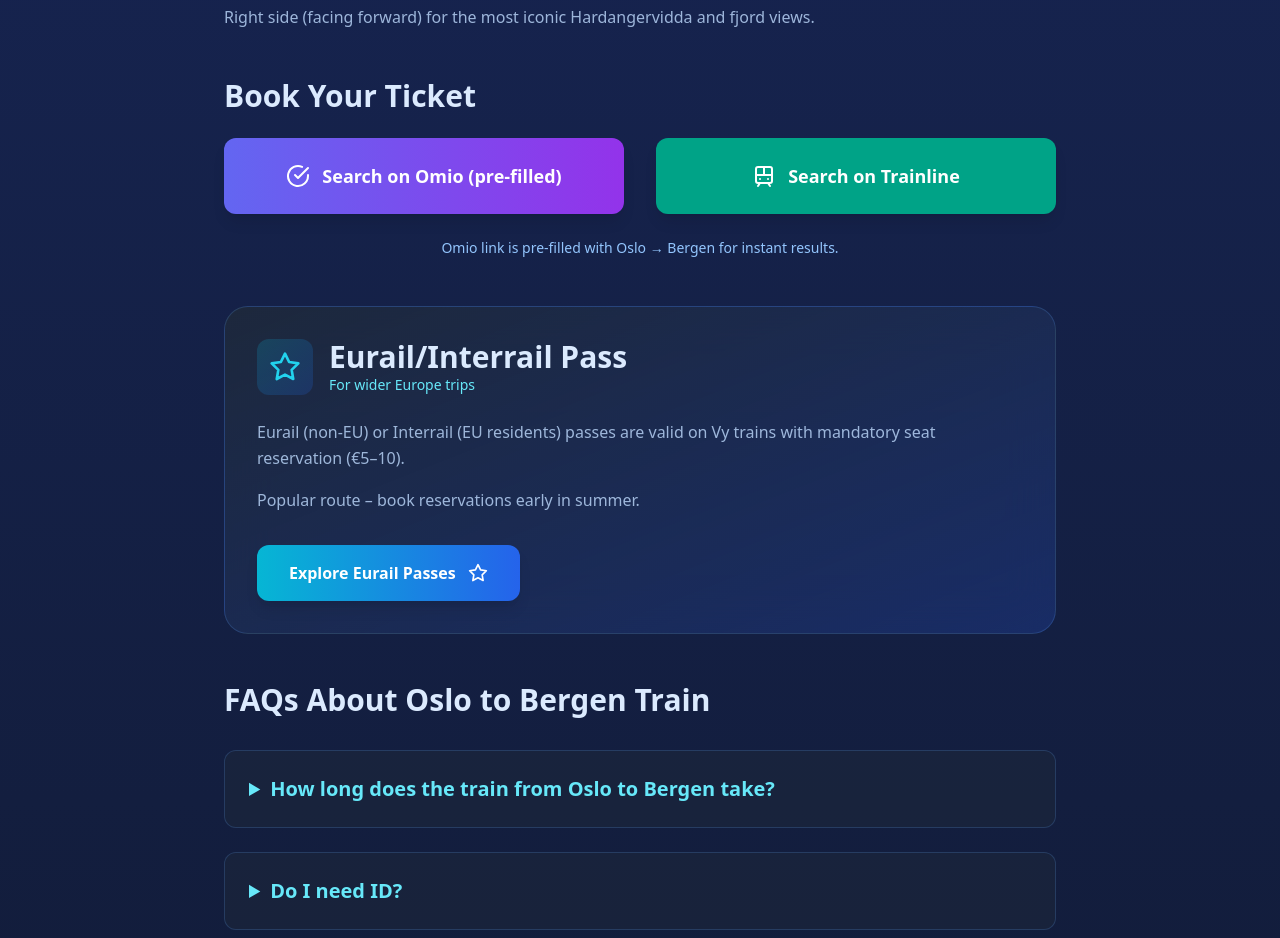
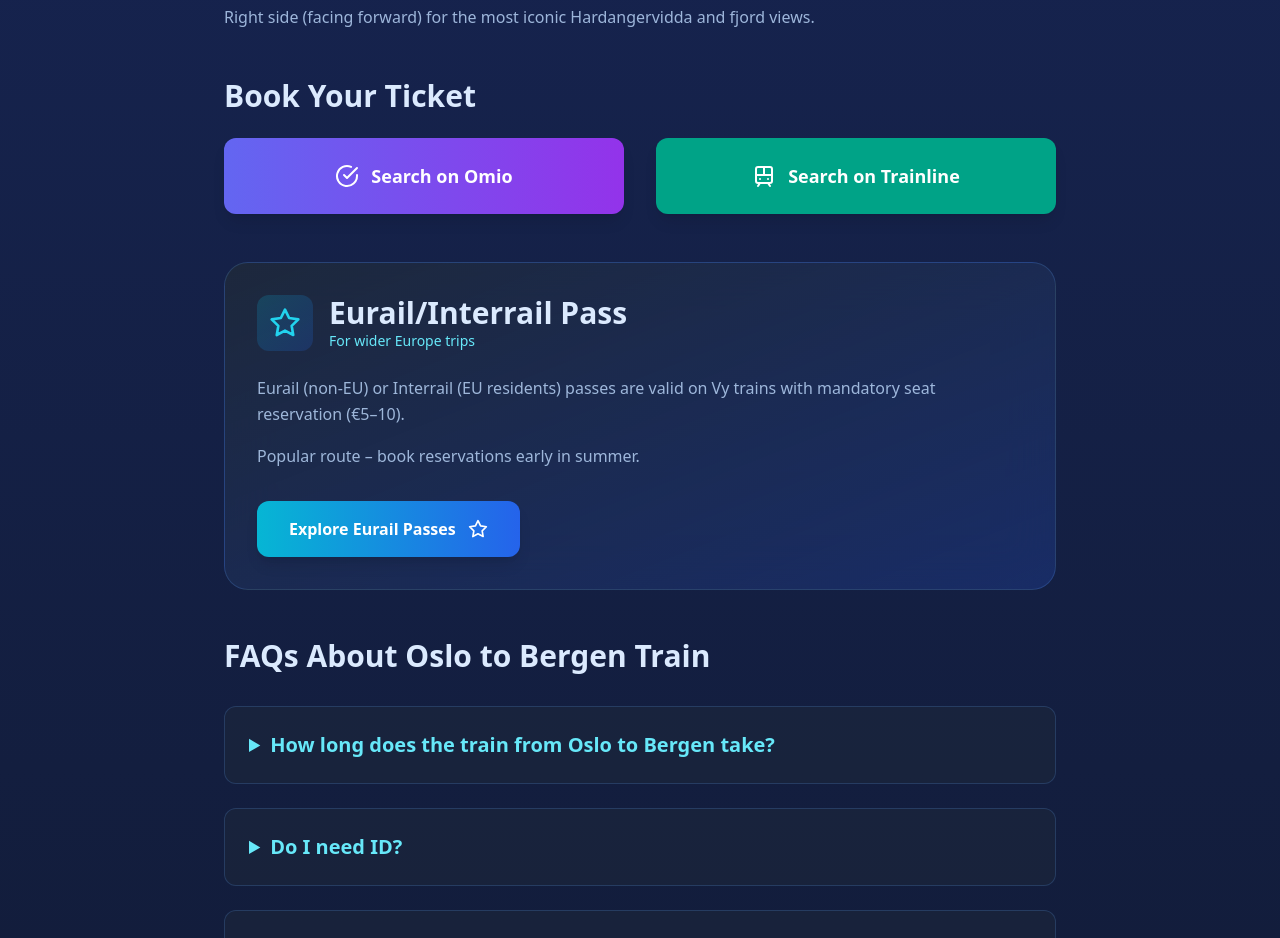
Before and after one commit to michaeljomahoney1985/get-me-there, a Next.js app: page /oslo-to-bergen in a window 1280 px wide. Shown: the part 2720-3658 px from the top of the page. Built offline with nearby package versions, Linux system fonts and the light colour scheme.

Commit message:
Update oslo-to-bergen.js

```diff
--- a/pages/oslo-to-bergen.js
+++ b/pages/oslo-to-bergen.js
@@ -1,5 +1,5 @@
 import React from 'react';
-import { Mountain, Train, CheckCircle, Star, Clock, MapPin } from 'lucide-react';
+import { Mountain, Train, CheckCircle, Star, Clock } from 'lucide-react';
 import Head from 'next/head';
 
 export default function OsloToBergen() {
@@ -260,18 +260,17 @@ export default function OsloToBergen() {
             </p>
           </section>
 
-          {/* Updated Book Your Ticket – pre-filled Omio + Trainline */}
           <section className="mb-12">
             <h2 className="text-3xl font-bold text-blue-100 mb-6">Book Your Ticket</h2>
             <div className="grid md:grid-cols-2 gap-8">
               <a
-                href="https://www.omio.com/search?from=Oslo&to=Bergen"
+                href="https://www.omio.com/"
                 target="_blank"
                 rel="nofollow noopener"
                 className="inline-flex items-center justify-center gap-3 px-8 py-6 bg-gradient-to-r from-indigo-500 to-purple-600 hover:from-indigo-400 hover:to-purple-500 rounded-xl font-semibold text-white shadow-lg transition-all duration-300 text-lg"
               >
                 <CheckCircle className="w-6 h-6" />
-                Search on Omio (pre-filled)
+                Search on Omio
               </a>
               <a
                 href="https://www.thetrainline.com/"
@@ -283,9 +282,6 @@ export default function OsloToBergen() {
                 Search on Trainline
               </a>
             </div>
-            <p className="text-blue-300 mt-6 text-center text-sm">
-              Omio link is pre-filled with Oslo → Bergen for instant results.
-            </p>
           </section>
 
           <section className="mb-12">
@@ -345,7 +341,6 @@ export default function OsloToBergen() {
             </div>
           </section>
 
-          {/* Hotels Section – Bergen */}
           <section className="mb-12">
             <h2 className="text-3xl font-bold text-blue-100 mb-6">Need a hotel in Bergen?</h2>
             <div className="grid md:grid-cols-2 gap-8">
```
